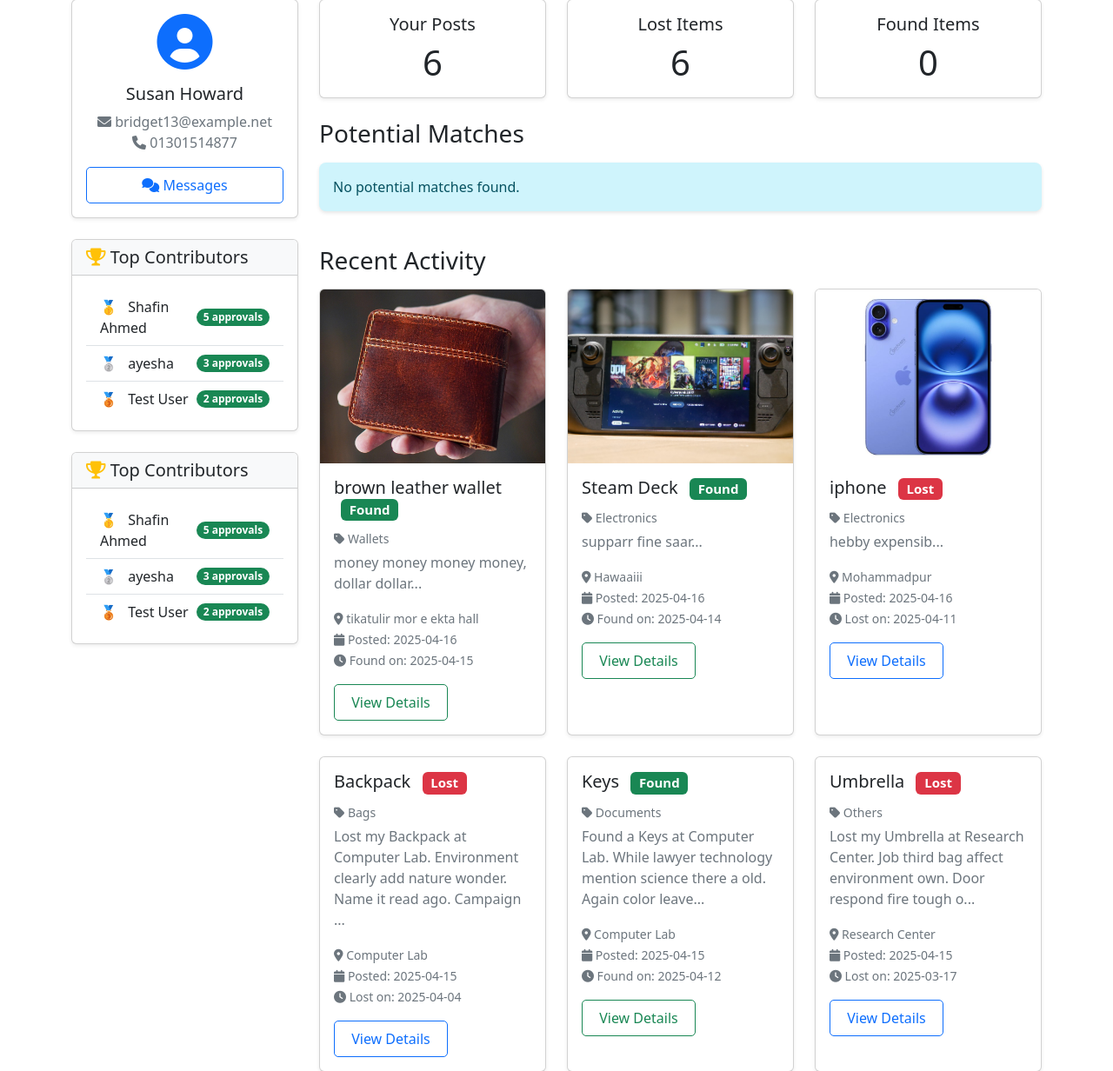
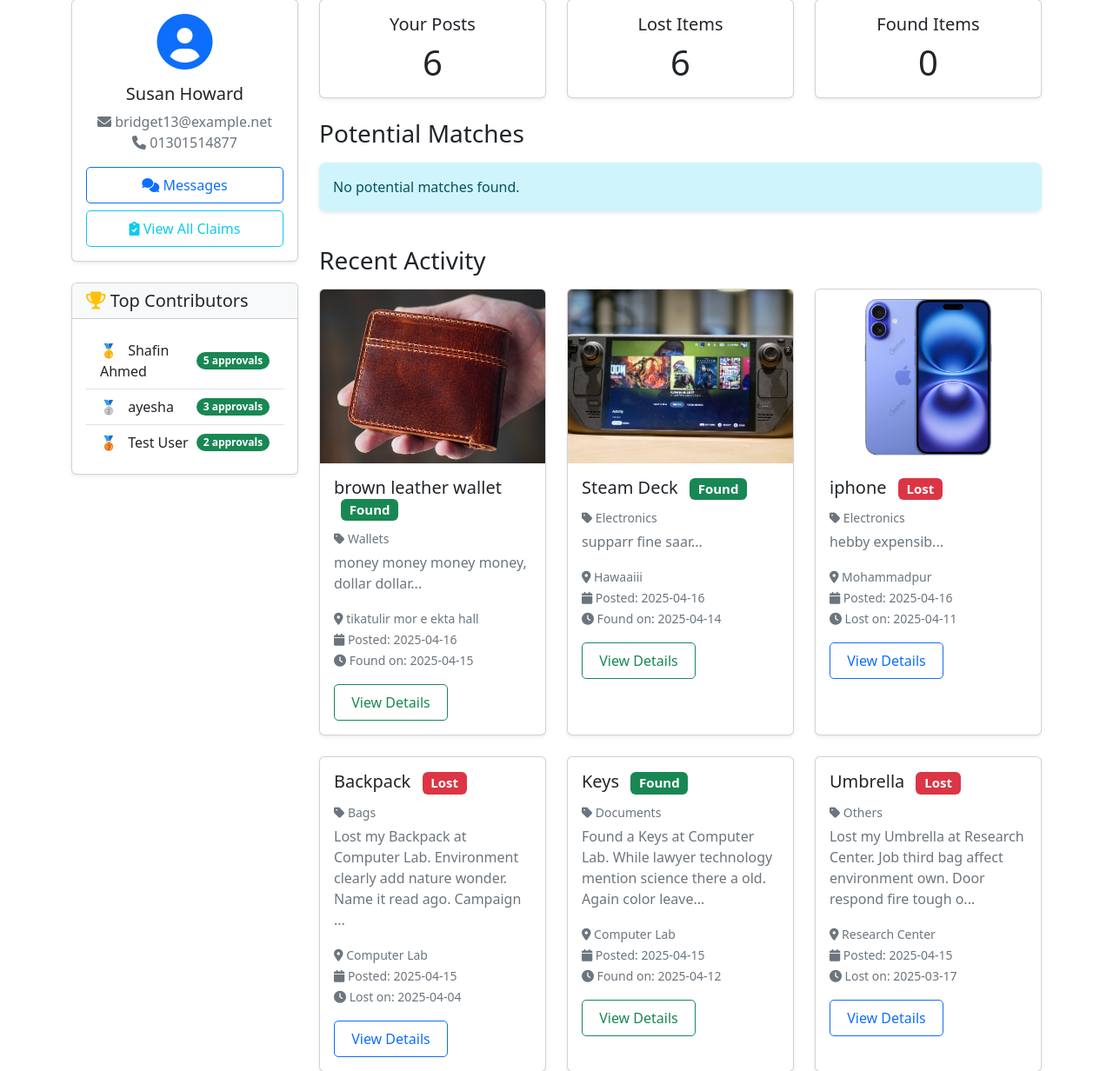
Before and after one commit to rfuadur/Lost-FoundTracking-Project, a Flask app: page /dashboard/dashboard in a window 1280 px wide. Shown: the part 129-1361 px from the top of the page at 87% size. Run offline with Flask 3, Linux system fonts and the light colour scheme; a user stored in the database is signed in.

Commit message:
fix: problem in dashboard frontend fixed

```diff
--- a/templates/dashboard.html
+++ b/templates/dashboard.html
@@ -15,13 +15,18 @@
                         <i class="fas fa-envelope"></i> {{ user.email }}<br>
                         <i class="fas fa-phone"></i> {{ user.contact_info }}
                     </p>
-                    <a href="{{ url_for('chat.messages') }}" class="btn btn-outline-primary w-100 position-relative">
+                    <a href="{{ url_for('chat.inbox') }}" class="btn btn-outline-primary w-100 position-relative">
                         <i class="fas fa-comments"></i> Messages
-                        {% set unread_chats = user.received_chats|selectattr('is_read', 'equalto', false)|list|length %}
                         {% if unread_chats > 0 %}
                         <span class="position-absolute top-0 start-100 translate-middle badge rounded-pill bg-danger">
                             {{ unread_chats }}
                         </span>
+                        {% endif %}
+                    </a>
+                    <a href="{{ url_for('dashboard.all_claims') }}" class="btn btn-outline-info w-100 mt-2">
+                        <i class="fas fa-clipboard-check"></i> View All Claims
+                        {% if pending_claims_count > 0 %}
+                        <span class="badge bg-danger ms-1">{{ pending_claims_count }}</span>
                         {% endif %}
                     </a>
                     {% if user.is_admin %}
@@ -29,34 +34,6 @@
                         <i class="fas fa-shield-alt"></i> Admin Panel
                     </a>
                     {% endif %}
-                </div>
-            </div>
-            <div class="card shadow-sm mb-4">
-                <div class="card-header bg-light">
-                    <h5 class="mb-0"><i class="fas fa-trophy text-warning"></i> Top Contributors</h5>
-                </div>
-                <div class="card-body">
-                    <div class="list-group list-group-flush">
-                        {% for contributor in top_contributors %}
-                        <div class="list-group-item d-flex justify-content-between align-items-center">
-                            <div>
-                                <span class="me-2">
-                                    {% if loop.index == 1 %}
-                                        🥇
-                                    {% elif loop.index == 2 %}
-                                        🥈
-                                    {% elif loop.index == 3 %}
-                                        🥉
-                                    {% else %}
-                                        {{ loop.index }}.
-                                    {% endif %}
-                                </span>
-                                {{ contributor.name }}
-                            </div>
-                            <span class="badge bg-success rounded-pill">{{ contributor.contribution }} approvals</span>
-                        </div>
-                        {% endfor %}
-                    </div>
                 </div>
             </div>
             <div class="card shadow-sm mb-4">
```
Also changed, not shown: chroma_db/chroma.sqlite3, 1 other file.
